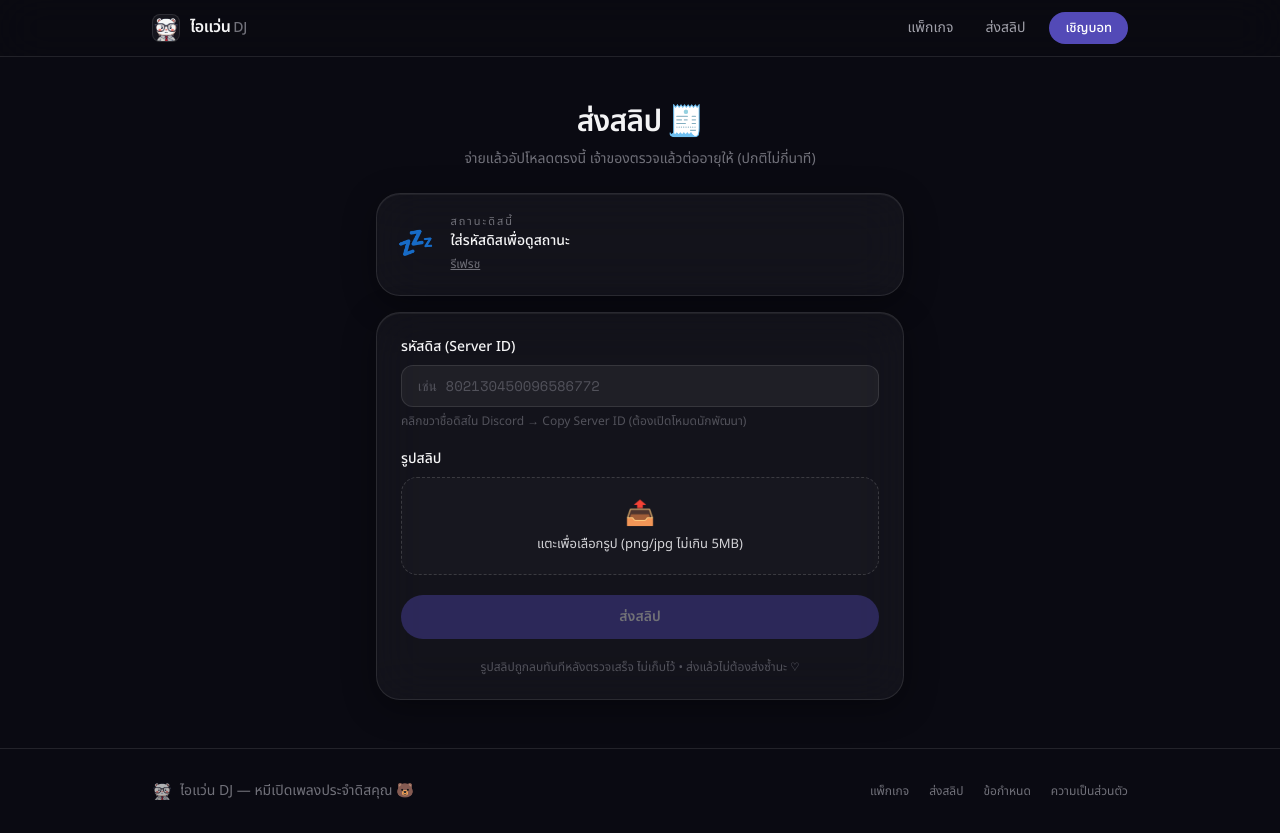
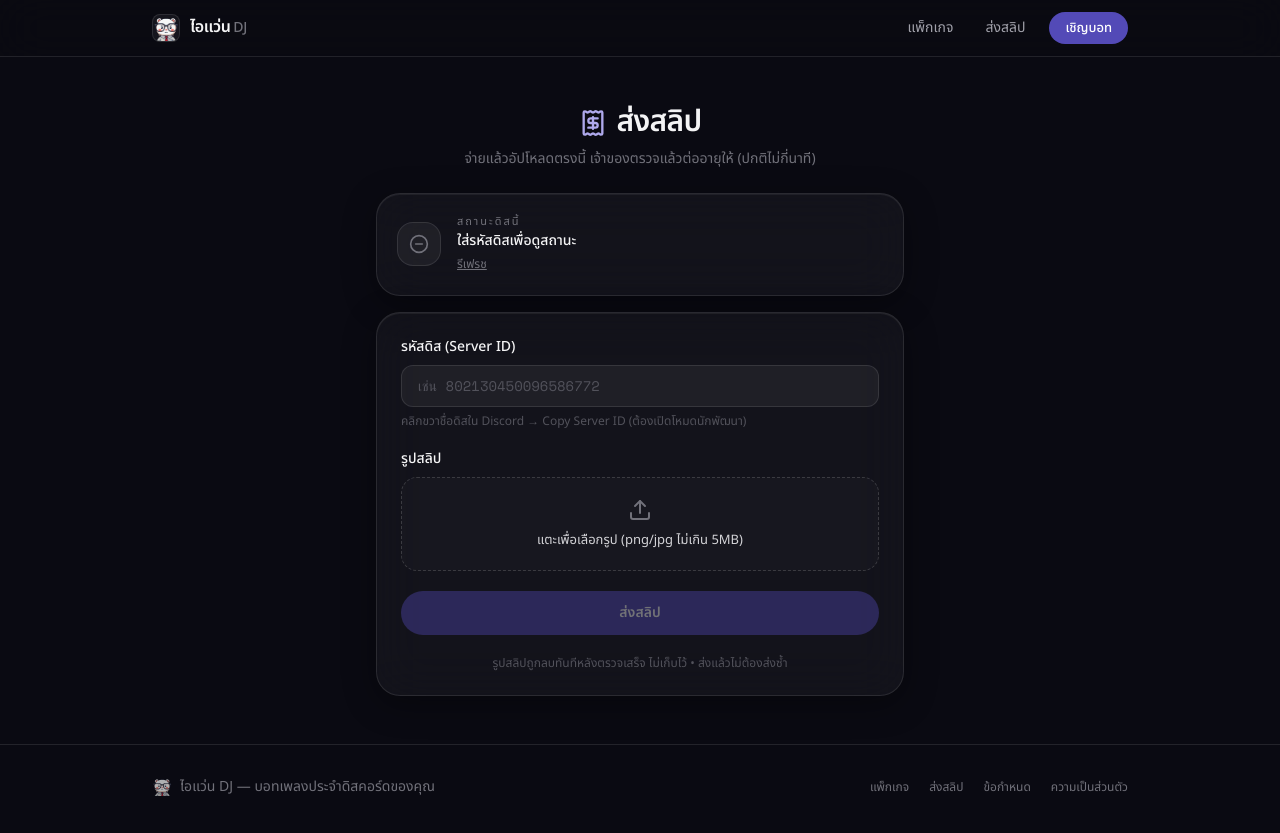
Before and after one commit to lx7zq/Bot-music-front, a Vue app: page /billing in a window 1280 px wide. Built offline with nearby package versions, Linux system fonts and the light colour scheme; no server answers.

Commit message:
design: replace website emojis with lucide icons, professional copy

```diff
--- a/src/components/SiteFooter.vue
+++ b/src/components/SiteFooter.vue
@@ -3,7 +3,7 @@
     <div class="max-w-5xl mx-auto px-6 flex flex-col sm:flex-row items-center justify-between gap-4">
       <div class="flex items-center gap-2 text-sm text-zinc-500">
         <img src="/bear-logo.png" alt="" class="w-5 h-5 rounded object-contain opacity-70" />
-        <span>ไอแว่น DJ — หมีเปิดเพลงประจำดิสคุณ 🐻</span>
+        <span>ไอแว่น DJ — บอทเพลงประจำดิสคอร์ดของคุณ</span>
       </div>
       <div class="flex flex-wrap justify-center gap-x-5 gap-y-2 text-xs text-zinc-500">
         <RouterLink to="/pricing" class="hover:text-zinc-200">แพ็กเกจ</RouterLink>
--- a/src/pages/Billing.vue
+++ b/src/pages/Billing.vue
@@ -6,12 +6,22 @@
     </div>
 
     <main class="relative flex-1 w-full max-w-xl mx-auto px-6 py-12">
-      <h1 class="font-display text-3xl font-bold tracking-tight text-center">ส่งสลิป 🧾</h1>
+      <h1 class="font-display text-3xl font-bold tracking-tight text-center flex items-center justify-center gap-2.5">
+        <Receipt class="w-7 h-7 text-iris-200" />ส่งสลิป
+      </h1>
       <p class="mt-2 text-sm text-zinc-500 text-center">จ่ายแล้วอัปโหลดตรงนี้ เจ้าของตรวจแล้วต่ออายุให้ (ปกติไม่กี่นาที)</p>
 
       <!-- status card -->
       <div class="glass-panel mt-6 p-5 flex items-center gap-4">
-        <span class="text-3xl shrink-0">{{ subIcon }}</span>
+        <span class="w-11 h-11 rounded-2xl flex items-center justify-center shrink-0 border"
+          :class="{
+            'bg-emerald-500/15 border-emerald-400/25 text-emerald-300': subTone === 'ok',
+            'bg-amber-500/15 border-amber-400/25 text-amber-300': subTone === 'warn',
+            'bg-red-500/15 border-red-400/25 text-red-300': subTone === 'bad',
+            'bg-white/5 border-white/10 text-zinc-500': subTone === 'idle',
+          }">
+          <component :is="subIcon" class="w-5 h-5" />
+        </span>
         <div class="min-w-0">
           <p class="text-[11px] uppercase tracking-[0.18em] text-zinc-500">สถานะดิสนี้</p>
           <p class="text-sm font-medium truncate">{{ subText }}</p>
@@ -37,8 +47,8 @@
           <div class="mt-2 rounded-2xl border border-dashed border-white/15 bg-white/[0.02] px-4 py-5 text-center cursor-pointer hover:border-iris-400/40 hover:bg-white/[0.04] transition">
             <input @change="onFile" type="file" accept="image/png,image/jpeg,image/webp" class="hidden" ref="fileInput" />
             <div @click="$refs.fileInput.click()">
-              <p class="text-2xl">📤</p>
-              <p class="mt-1 text-[13px] text-zinc-300">{{ file ? file.name : 'แตะเพื่อเลือกรูป (png/jpg ไม่เกิน 5MB)' }}</p>
+              <Upload class="w-6 h-6 mx-auto text-zinc-500" />
+              <p class="mt-2 text-[13px] text-zinc-300">{{ file ? file.name : 'แตะเพื่อเลือกรูป (png/jpg ไม่เกิน 5MB)' }}</p>
             </div>
           </div>
         </label>
@@ -48,7 +58,7 @@
           {{ sending ? 'กำลังส่ง...' : 'ส่งสลิป' }}
         </button>
 
-        <p class="text-xs text-zinc-600 text-center">รูปสลิปถูกลบทันทีหลังตรวจเสร็จ ไม่เก็บไว้ • ส่งแล้วไม่ต้องส่งซ้ำนะ ♡</p>
+        <p class="text-xs text-zinc-600 text-center">รูปสลิปถูกลบทันทีหลังตรวจเสร็จ ไม่เก็บไว้ • ส่งแล้วไม่ต้องส่งซ้ำ</p>
       </div>
     </main>
 
@@ -59,6 +69,9 @@
 <script setup>
 import { ref, computed, onMounted, watch } from 'vue'
 import { useRoute } from 'vue-router'
+import {
+  Receipt, Upload, CheckCircle2, Gift, AlertTriangle, XCircle, MinusCircle,
+} from 'lucide-vue-next'
 import SiteNav from '../components/SiteNav.vue'
 import SiteFooter from '../components/SiteFooter.vue'
 import { API_URL } from '../config'
@@ -86,12 +99,20 @@
   }
 }
 
+const subTone = computed(() => {
+  if (!sub.value) return 'idle'
+  if (sub.value.paid || sub.value.trial) return 'ok'
+  if (sub.value.in_grace) return 'warn'
+  if (sub.value.paid_until || sub.value.trial_expired) return 'bad'
+  return 'idle'
+})
+
 const subIcon = computed(() => {
-  if (!sub.value) return '💤'
-  if (sub.value.paid) return '✅'
-  if (sub.value.trial) return '🎁'
-  if (sub.value.in_grace) return '⚠️'
-  return '❌'
+  if (!sub.value) return MinusCircle
+  if (sub.value.paid) return CheckCircle2
+  if (sub.value.trial) return Gift
+  if (sub.value.in_grace) return AlertTriangle
+  return XCircle
 })
 
 const subText = computed(() => {
@@ -117,11 +138,11 @@
     )
     const data = await r.json()
     if (!r.ok) throw new Error(data.detail || 'ส่งไม่สำเร็จ')
-    statusLine.value = { ok: true, text: '✅ รับสลิปแล้ว กำลังรอตรวจ (ปกติไม่กี่นาที) ส่งแล้วไม่ต้องส่งซ้ำนะ ♡' }
+    statusLine.value = { ok: true, text: 'รับสลิปแล้ว กำลังรอตรวจ (ปกติไม่กี่นาที) ส่งแล้วไม่ต้องส่งซ้ำ' }
     file.value = null
     await refresh()
   } catch (e) {
-    statusLine.value = { ok: false, text: `❌ ${e.message} ลองใหม่นะ` }
+    statusLine.value = { ok: false, text: `${e.message} ลองใหม่อีกครั้ง` }
   } finally {
     sending.value = false
   }
--- a/src/pages/Pricing.vue
+++ b/src/pages/Pricing.vue
@@ -8,9 +8,9 @@
     <main class="relative flex-1 w-full max-w-3xl mx-auto px-6 py-12">
       <div class="text-center">
         <div v-if="trialDays > 0" class="inline-flex items-center gap-2 rounded-full border border-emerald-400/30 bg-emerald-500/10 px-4 py-1.5 text-[13px] text-emerald-200">
-          🎁 ดิสใหม่ทดลองใช้ฟรี {{ trialDays }} วัน ไม่ต้องจ่ายก่อน
+          <Gift class="w-4 h-4" />ดิสใหม่ทดลองใช้ฟรี {{ trialDays }} วัน ไม่ต้องจ่ายก่อน
         </div>
-        <h1 class="mt-4 font-display text-4xl font-bold tracking-tight">แพ็กเกจเดียว จบ 🐻</h1>
+        <h1 class="mt-4 font-display text-4xl font-bold tracking-tight">แพ็กเกจเดียว จบ</h1>
         <p class="mt-2 text-sm text-zinc-500">จ่ายดิสละครั้งเดียว ใช้ได้ทุกห้องในดิสนั้น</p>
       </div>
 
@@ -20,7 +20,7 @@
           <div class="flex-1 text-center sm:text-left">
             <p class="font-display text-5xl font-bold">{{ priceText }}<span class="text-lg text-zinc-400 font-sans">฿/เดือน</span></p>
             <ul class="mt-4 space-y-2 text-sm text-zinc-300 text-left inline-block">
-              <li v-for="t in perks" :key="t" class="flex gap-2"><span class="text-emerald-300">✓</span>{{ t }}</li>
+              <li v-for="t in perks" :key="t" class="flex gap-2 items-start"><Check class="w-4 h-4 mt-0.5 text-emerald-300 shrink-0" />{{ t }}</li>
             </ul>
           </div>
           <div class="text-center shrink-0">
@@ -28,14 +28,14 @@
               <img :src="qrUrl" alt="QR พร้อมเพย์" class="w-52 h-52" />
             </div>
             <div v-else class="w-52 h-52 mx-auto rounded-2xl border border-dashed border-white/15 flex items-center justify-center text-xs text-zinc-600 px-6">
-              ช่องทางจ่ายเงินยังไม่พร้อม ติดต่อแอดมินก่อนนะ ♡
+              ช่องทางจ่ายเงินยังไม่พร้อม ติดต่อแอดมินก่อน
             </div>
-            <p v-if="qrUrl" class="mt-3 text-[13px] text-zinc-300">สแกนจ่าย {{ priceText }}฿ เป๊ะๆ<br/>แล้วกดปุ่มส่งสลิป ♡</p>
+            <p v-if="qrUrl" class="mt-3 text-[13px] text-zinc-300">สแกนจ่าย {{ priceText }}฿ เป๊ะๆ<br/>แล้วกดปุ่มส่งสลิป</p>
           </div>
         </div>
         <div class="mt-6 flex flex-col sm:flex-row justify-center gap-3 text-sm">
-          <RouterLink to="/billing" class="px-7 py-3 rounded-full bg-iris-500 hover:bg-iris-400 text-white font-semibold transition text-center active:scale-95">🧾 ส่งสลิป</RouterLink>
-          <a :href="invite" target="_blank" rel="noopener" class="px-7 py-3 rounded-full border border-white/15 bg-white/5 hover:bg-white/10 font-medium transition text-center active:scale-95">🤖 เชิญบอทเข้าดิส</a>
+          <RouterLink to="/billing" class="px-7 py-3 rounded-full bg-iris-500 hover:bg-iris-400 text-white font-semibold transition text-center active:scale-95 inline-flex items-center justify-center gap-2"><Receipt class="w-4 h-4" />ส่งสลิป</RouterLink>
+          <a :href="invite" target="_blank" rel="noopener" class="px-7 py-3 rounded-full border border-white/15 bg-white/5 hover:bg-white/10 font-medium transition text-center active:scale-95 inline-flex items-center justify-center gap-2"><Bot class="w-4 h-4" />เชิญบอทเข้าดิส</a>
         </div>
       </div>
 
@@ -75,6 +75,7 @@
 import { ref, onMounted } from 'vue'
 import generatePayload from 'promptpay-qr'
 import QRCode from 'qrcode'
+import { Gift, Check, Receipt, Bot } from 'lucide-vue-next'
 import SiteNav from '../components/SiteNav.vue'
 import SiteFooter from '../components/SiteFooter.vue'
 import { API_URL, inviteUrl } from '../config'
--- a/src/pages/Privacy.vue
+++ b/src/pages/Privacy.vue
@@ -2,8 +2,8 @@
   <div class="app-root min-h-screen bg-[#0a0a12] font-sans text-zinc-100 flex flex-col">
     <SiteNav />
     <div class="flex-1 w-full max-w-3xl mx-auto px-6 py-12">
-      <h1 class="font-display text-3xl font-bold tracking-tight">นโยบายความเป็นส่วนตัว 🔒</h1>
-      <p class="mt-2 text-sm text-zinc-500">ไอแว่น 🐻 DJ — Discord Music Bot • อัปเดตล่าสุด: 23 กันยายน 2026</p>
+      <h1 class="font-display text-3xl font-bold tracking-tight">นโยบายความเป็นส่วนตัว</h1>
+      <p class="mt-2 text-sm text-zinc-500">ไอแว่น DJ — Discord Music Bot • อัปเดตล่าสุด: 23 กันยายน 2026</p>
 
       <div class="glass-panel mt-8 p-6 sm:p-8 space-y-6 text-sm leading-relaxed text-zinc-300">
         <section>
--- a/src/pages/Terms.vue
+++ b/src/pages/Terms.vue
@@ -2,8 +2,8 @@
   <div class="app-root min-h-screen bg-[#0a0a12] font-sans text-zinc-100 flex flex-col">
     <SiteNav />
     <div class="flex-1 w-full max-w-3xl mx-auto px-6 py-12">
-      <h1 class="font-display text-3xl font-bold tracking-tight">ข้อกำหนดการให้บริการ 📜</h1>
-      <p class="mt-2 text-sm text-zinc-500">ไอแว่น 🐻 DJ — Discord Music Bot • อัปเดตล่าสุด: 23 กันยายน 2026</p>
+      <h1 class="font-display text-3xl font-bold tracking-tight">ข้อกำหนดการให้บริการ</h1>
+      <p class="mt-2 text-sm text-zinc-500">ไอแว่น DJ — Discord Music Bot • อัปเดตล่าสุด: 23 กันยายน 2026</p>
 
       <div class="glass-panel mt-8 p-6 sm:p-8 space-y-6 text-sm leading-relaxed text-zinc-300">
         <section>
```
Also changed, not shown: src/pages/GuildDashboard.vue (+5 -4 lines), src/pages/Home.vue (+17 -12 lines).
